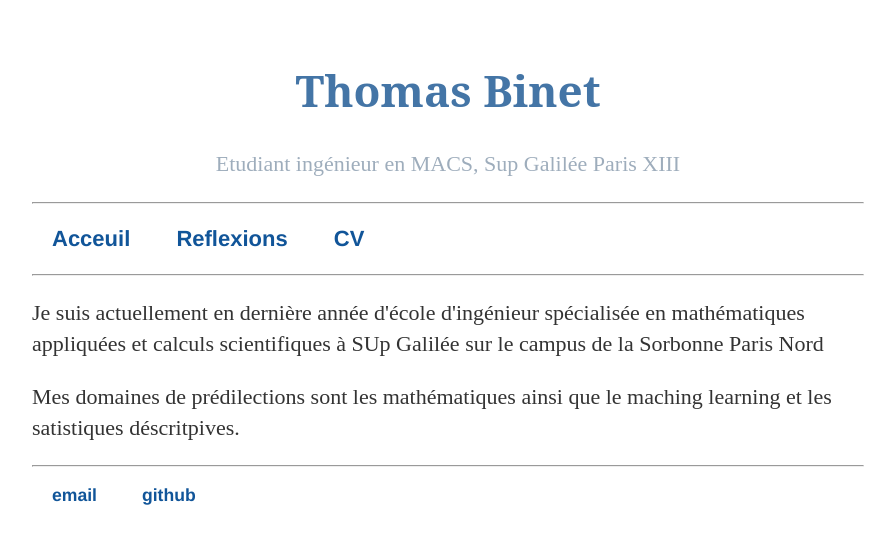
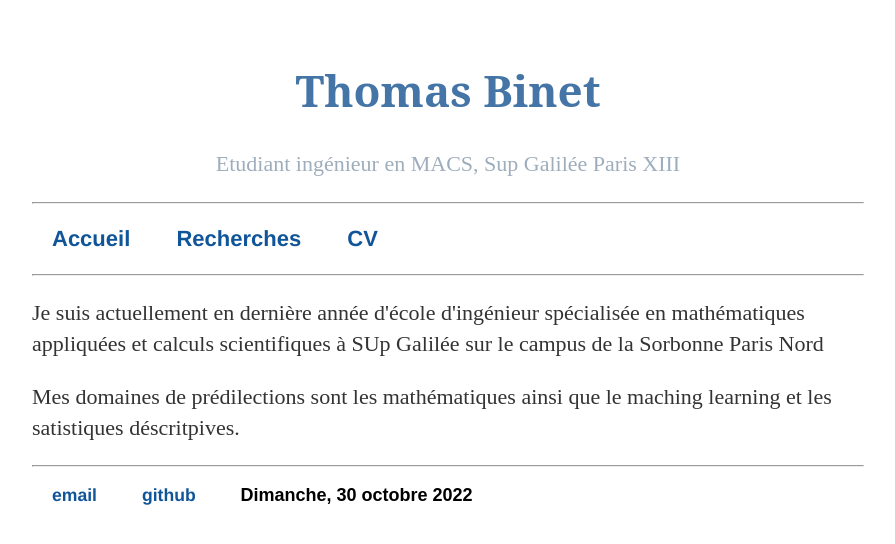
Before and after one commit to Thomasb-ing/About_me, a Jekyll site: the page built from index.html, in a window 1280 px wide. Shown: the top 544 px of the page, without its empty margins (192-1087 px from the left). Built offline with Jekyll 4.4.1, drawn with Linux system fonts in a browser that asks for light colours; some of the changed lines change nothing that is shown.

Commit message:
ajout_heure

```diff
--- a/_layouts/default.html
+++ b/_layouts/default.html
@@ -16,9 +16,10 @@
 <hr>
      <nav>
          <ul>
-        		<li><a href="/">Acceuil</a></li>
-			<li><a href="/research">Reflexions</a></li>
+        		<li><a href="/">Accueil</a></li>
+			<li><a href="/research">Recherches</a></li>
 			<li><a href="/curriculum">CV</a></li>
+			<li><a href="/annecdote_math" Annecdotes></a></li>
     		</ul>
 		</nav>
                 <hr>
@@ -32,6 +33,24 @@
     		<ul>
         		<li><a href="mailto:tho.binet.ing@gmail.com">email</a></li>
         		<li><a href="https://github.com/thomasb-ing">github</a></li>
+			<li><script language="JavaScript">
+
+
+				document.write("<font color='#000000' size='4' face='arial'>")
+				var mydate=new Date()
+				var year=mydate.getYear()
+				if (year<2000)
+				year += (year < 1900) ? 1900 : 0
+				var day=mydate.getDay()
+				var month=mydate.getMonth()
+				var daym=mydate.getDate()
+				if (daym<10)
+				daym="0"+daym
+				var dayarray=new Array("Dimanche","Lundi","Mardi","Mercredi","Jeudi","Vendredi","Samedi")
+				var montharray=new Array(" janvier "," fevrier "," mars ","avril ","mai ","juin","juillet ","aout ","septembre "," octobre "," novembre "," décembre ")
+				document.write("   "+dayarray[day]+", "+daym+" "+montharray[month]+year+" ")
+				document.write("</b></i></font>")
+				</script></li>
 			</ul>
 		</footer>
 	</body>
```
